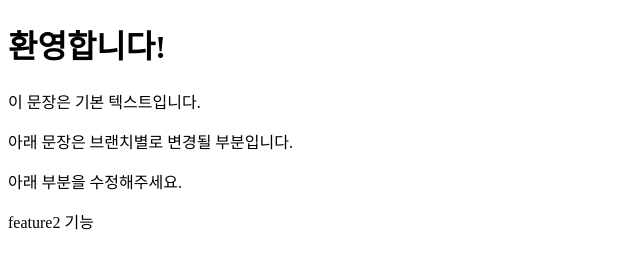
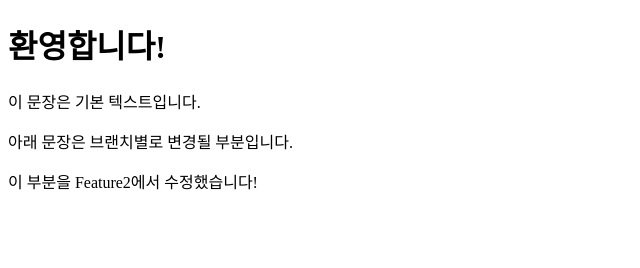
Before and after one commit to kdowon3/example, a plain HTML site: page index.html in a window 1280 px wide. Shown: the whole page, without its empty margins (0-640 px from the left). Drawn offline with Linux system fonts and the light colour scheme.

Commit message:
feat:feature2

```diff
--- a/index.html
+++ b/index.html
@@ -9,7 +9,6 @@
     <h1>환영합니다!</h1>
     <p>이 문장은 기본 텍스트입니다.</p>
     <p>아래 문장은 브랜치별로 변경될 부분입니다.</p>
-    <p>아래 부분을 수정해주세요.</p>
-    <p>feature2 기능</p>
+    <p>이 부분을 Feature2에서 수정했습니다!</p>
 </body>
 </html>
```
